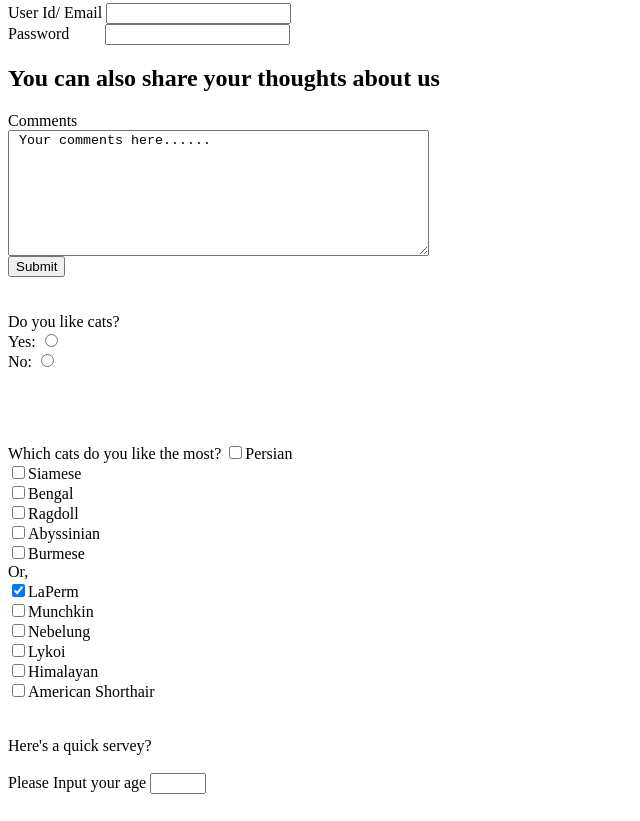
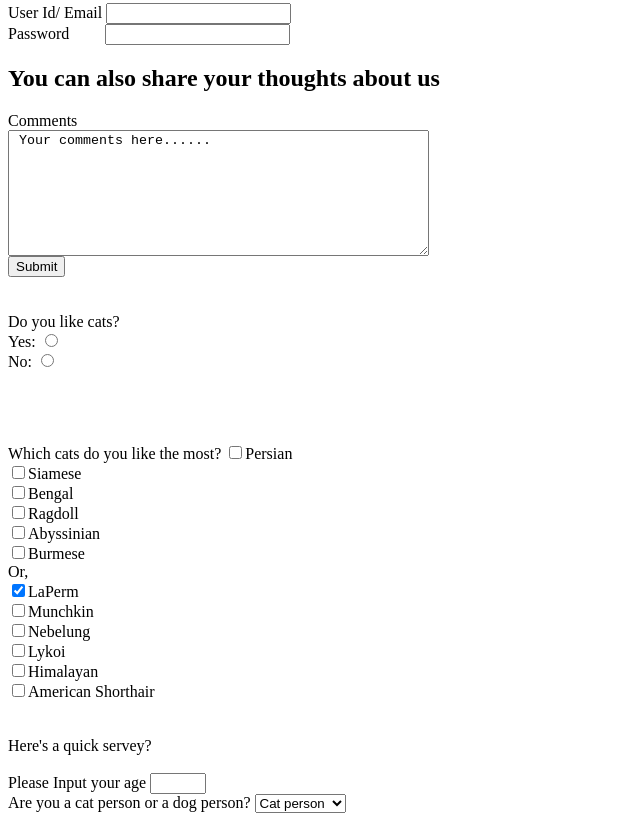
Before and after one commit to sagorrkr/WebDev, a plain HTML site: page HTML/01-Basic_HTML_Layout/TheCatWebsite.html in a window 1280 px wide. Shown: the part 2439-3260 px from the top of the page, without its empty margins (0-640 px from the left). Drawn offline with Linux system fonts and the light colour scheme.

Commit message:
Added a drop down list

```diff
--- a/HTML/01-Basic_HTML_Layout/TheCatWebsite.html
+++ b/HTML/01-Basic_HTML_Layout/TheCatWebsite.html
@@ -257,8 +257,17 @@ Please Input your age
 <input type="number"  min="5", max="75"><br>
 <!--attributes aren't compulsory-->
 
+Are you a cat person or a dog person?
+
+<select>
+
+    <option value="Cat person">Cat person</option>
+    <option value="Dog person">Dog person</option>
+    <option value="I'm a stupid">I'm a stupid</option>
 
 
+
+</select>
 </body>
 
 </html>
```
